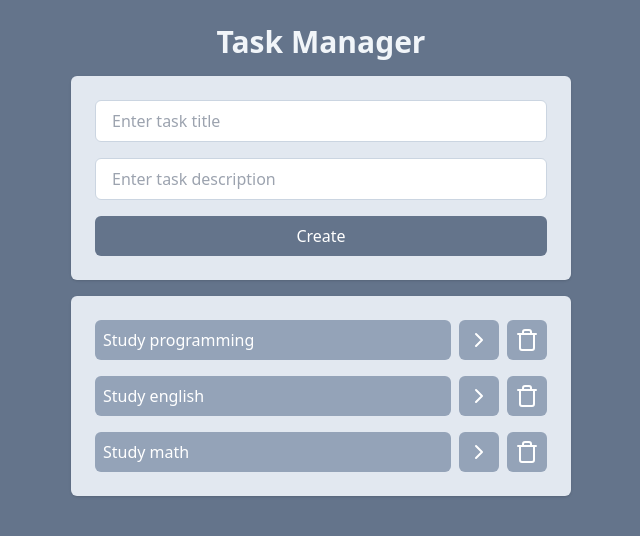
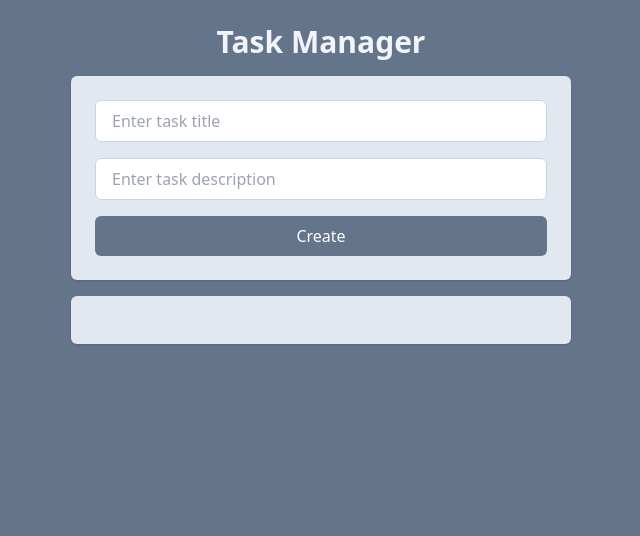
Before and after one commit to GuedesJoaoVictor/capacitacao-react, a React (Vite) app: page / in a window 1280 px wide. Shown: the top 536 px of the page, without its empty margins (319-959 px from the left). Built offline with nearby package versions, Linux system fonts and the light colour scheme.

Commit message:
Criando componentização para reduzir duplicidade de código

```diff
--- a/src/App.jsx
+++ b/src/App.jsx
@@ -1,31 +1,59 @@
-import { useState } from "react";
+import { useEffect, useState } from "react";
 import AddTask from "./components/AddTask";
 import Tasks from "./components/Tasks";
 import { v4 } from "uuid";
+import Title from "./components/Title";
 
-const dataTasks = [
-  {
-    id: 1,
-    text: "Study programming",
-    description: "Study programming to be a fullstack developer.",
-    isCompleted: false,
-  },
-  {
-    id: 2,
-    text: "Study english",
-    description: "Study english to be fluent.",
-    isCompleted: false,
-  },
-  {
-    id: 3,
-    text: "Study math",
-    description: "Study math to be a great fullstack developer.",
-    isCompleted: false,
-  },
-];
+// Dados para testar a aplicação
+// const dataTasks = [
+//   {
+//     id: 1,
+//     text: "Study programming",
+//     description: "Study programming to be a fullstack developer.",
+//     isCompleted: false,
+//   },
+//   {
+//     id: 2,
+//     text: "Study english",
+//     description: "Study english to be fluent.",
+//     isCompleted: false,
+//   },
+//   {
+//     id: 3,
+//     text: "Study math",
+//     description: "Study math to be a great fullstack developer.",
+//     isCompleted: false,
+//   },
+// ];
 
 export default function App() {
-  const [tasks, setTasks] = useState(dataTasks);
+  const [tasks, setTasks] = useState(
+    JSON.parse(localStorage.getItem("tasks")) || []
+  );
+
+  useEffect(() => {
+    localStorage.setItem("tasks", JSON.stringify(tasks)); //Salva as tarefas no localStorage
+  }, [tasks]);
+
+  // Só executa uma vez, quando o usuário entra na página
+  useEffect(() => {
+    const fetchTasks = async () => {
+      // Pega tasks da API
+      const response = await fetch(
+        "https://jsonplaceholder.typicode.com/todos?_limit=10",
+        {
+          method: "GET",
+        }
+      );
+      //Pega os dados que ela retorna em JSON
+      const data = await response.json();
+
+      // Armazena os dados no estado
+      setTasks(data);
+    };
+    // Se quiser pode chamar a API para pegar tarefas.
+    // fetchTasks();
+  }, []);
 
   const onTaskClick = (taskId) => {
     const newTasks = tasks.map((task) => {
@@ -53,7 +81,7 @@ export default function App() {
   const onClickCreateTask = (taskTitle, taskDescription) => {
     const newTask = {
       id: v4(),
-      text: taskTitle,
+      title: taskTitle,
       description: taskDescription,
       isCompleted: false,
     };
@@ -64,9 +92,7 @@ export default function App() {
   return (
     <div className="w-screen h-screen bg-slate-500 flex justify-center p-6">
       <div className="w-[500px] space-y-4">
-        <h1 className="text-3xl text-slate-100 font-bold text-center">
-          Task Manager
-        </h1>
+        <Title>Task Manager</Title>
         <AddTask onClickCreateTask={onClickCreateTask} />
         <Tasks
           tasks={tasks}
--- a/src/components/AddTask.jsx
+++ b/src/components/AddTask.jsx
@@ -1,4 +1,5 @@
 import { useState } from "react";
+import Input from "./Input";
 
 function AddTask({ onClickCreateTask }) {
   const [title, setTitle] = useState("");
@@ -17,17 +18,16 @@ function AddTask({ onClickCreateTask }) {
 
   return (
     <div className="bg-slate-200 space-y-4 p-6 rounded-md shadow flex flex-col">
-      <input
+      <Input
+        placeholder={"Enter task title"}
         type="text"
-        placeholder="Enter task title"
-        className="border border-slate-300 outline-slate-400 px-4 py-2 rounded-md"
         value={title}
         onChange={(e) => setTitle(e.target.value)}
       />
-      <input
+
+      <Input
         type="text"
         placeholder="Enter task description"
-        className="border border-slate-300 outline-slate-400 px-4 py-2 rounded-md"
         value={description}
         onChange={(e) => setDescription(e.target.value)}
       />
--- /dev/null
+++ b/src/components/Button.jsx
@@ -0,0 +1,9 @@
+function Button(props) {
+  return (
+    <button {...props} className="bg-slate-400 p-2 rounded-md text-white">
+      {props.children}
+    </button>
+  );
+}
+
+export default Button;
--- /dev/null
+++ b/src/components/Input.jsx
@@ -0,0 +1,13 @@
+function Input({ type, placeholder, value, onChange }) {
+  return (
+    <input
+      type={type}
+      placeholder={placeholder}
+      className="border border-slate-300 outline-slate-400 px-4 py-2 rounded-md"
+      value={value}
+      onChange={onChange}
+    />
+  );
+}
+
+export default Input;
--- a/src/components/Tasks.jsx
+++ b/src/components/Tasks.jsx
@@ -1,12 +1,13 @@
 import { ChevronRightIcon, DeleteIcon, TrashIcon } from "lucide-react";
 import { useNavigate } from "react-router-dom";
+import Button from "./Button";
 
 function Tasks({ tasks, onTaskClick, onClickDeleteTask }) {
   const navigate = useNavigate();
 
   const onSeeDetailsClick = (task) => {
     const query = new URLSearchParams();
-    query.set("title", task.text);
+    query.set("title", task.title);
     query.set("description", task.description);
     navigate(`/task?${query.toString()}`);
   };
@@ -22,20 +23,14 @@ function Tasks({ tasks, onTaskClick, onClickDeleteTask }) {
                 task.isCompleted && "line-through"
               }`}
             >
-              {task.text}
+              {task.title}
             </button>
-            <button
-              onClick={() => onSeeDetailsClick(task)}
-              className="bg-slate-400 p-2 rounded-md text-white"
-            >
+            <Button onClick={() => onSeeDetailsClick(task)}>
               <ChevronRightIcon />
-            </button>
-            <button
-              onClick={() => onClickDeleteTask(task.id)}
-              className="bg-slate-400 p-2 rounded-md text-white"
-            >
+            </Button>
+            <Button onClick={() => onClickDeleteTask(task.id)}>
               <TrashIcon />
-            </button>
+            </Button>
           </li>
         ))}
       </ul>
--- /dev/null
+++ b/src/components/Title.jsx
@@ -0,0 +1,9 @@
+function Title(props) {
+  return (
+    <h1 className="text-3xl text-slate-100 font-bold text-center">
+      {props.children}
+    </h1>
+  );
+}
+
+export default Title;
--- a/src/pages/TaskPage.jsx
+++ b/src/pages/TaskPage.jsx
@@ -1,5 +1,6 @@
 import { ChevronLeftIcon } from "lucide-react";
 import { useNavigate, useSearchParams } from "react-router-dom";
+import Title from "../components/Title";
 
 function TaskPage() {
   const navigate = useNavigate();
@@ -17,9 +18,7 @@ function TaskPage() {
           >
             <ChevronLeftIcon />
           </button>
-          <h1 className="text-3xl text-slate-100 font-bold text-center">
-            Task Details
-          </h1>
+          <Title>Task Details</Title>
         </div>
 
         <div className="bg-slate-200 p-4 rounded-md shadow">
```
